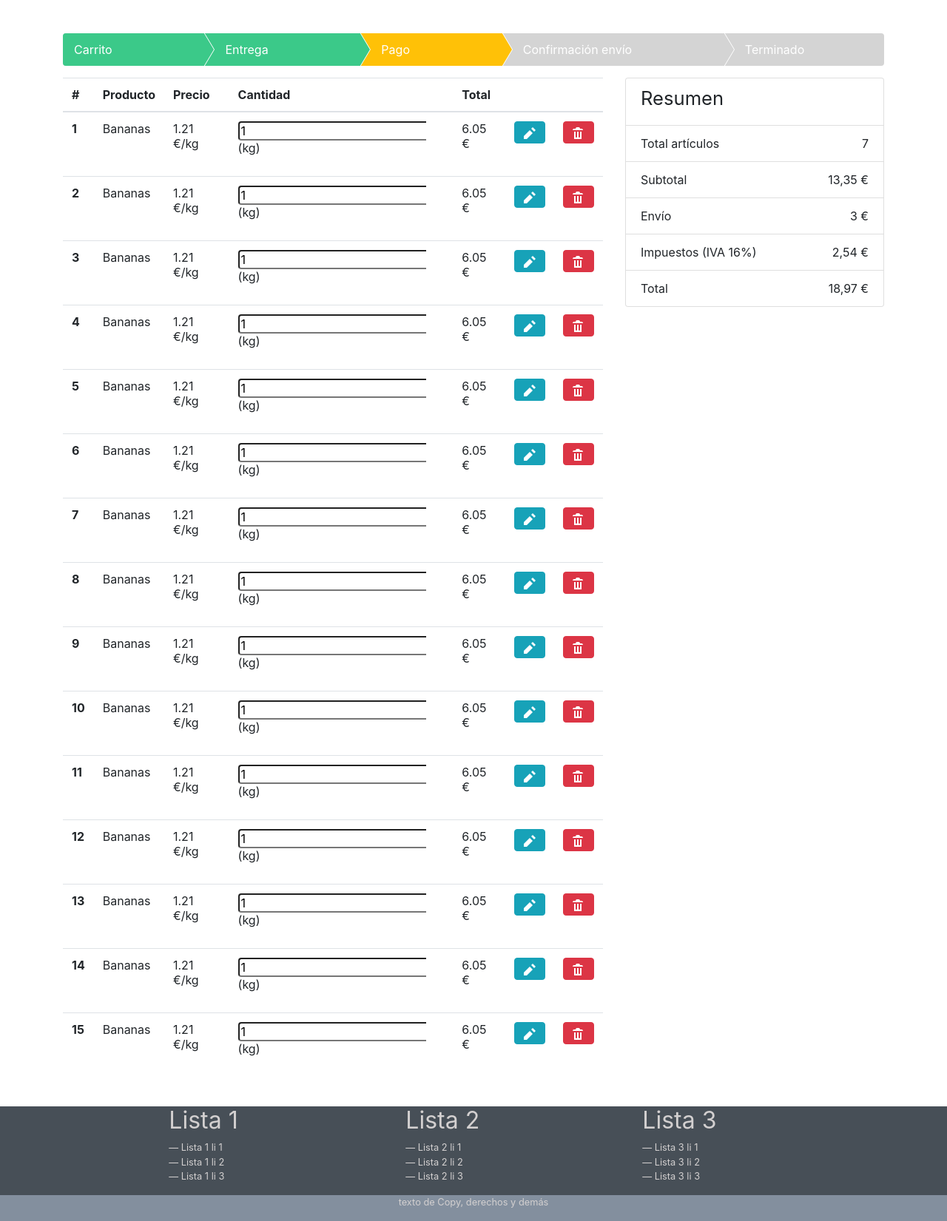
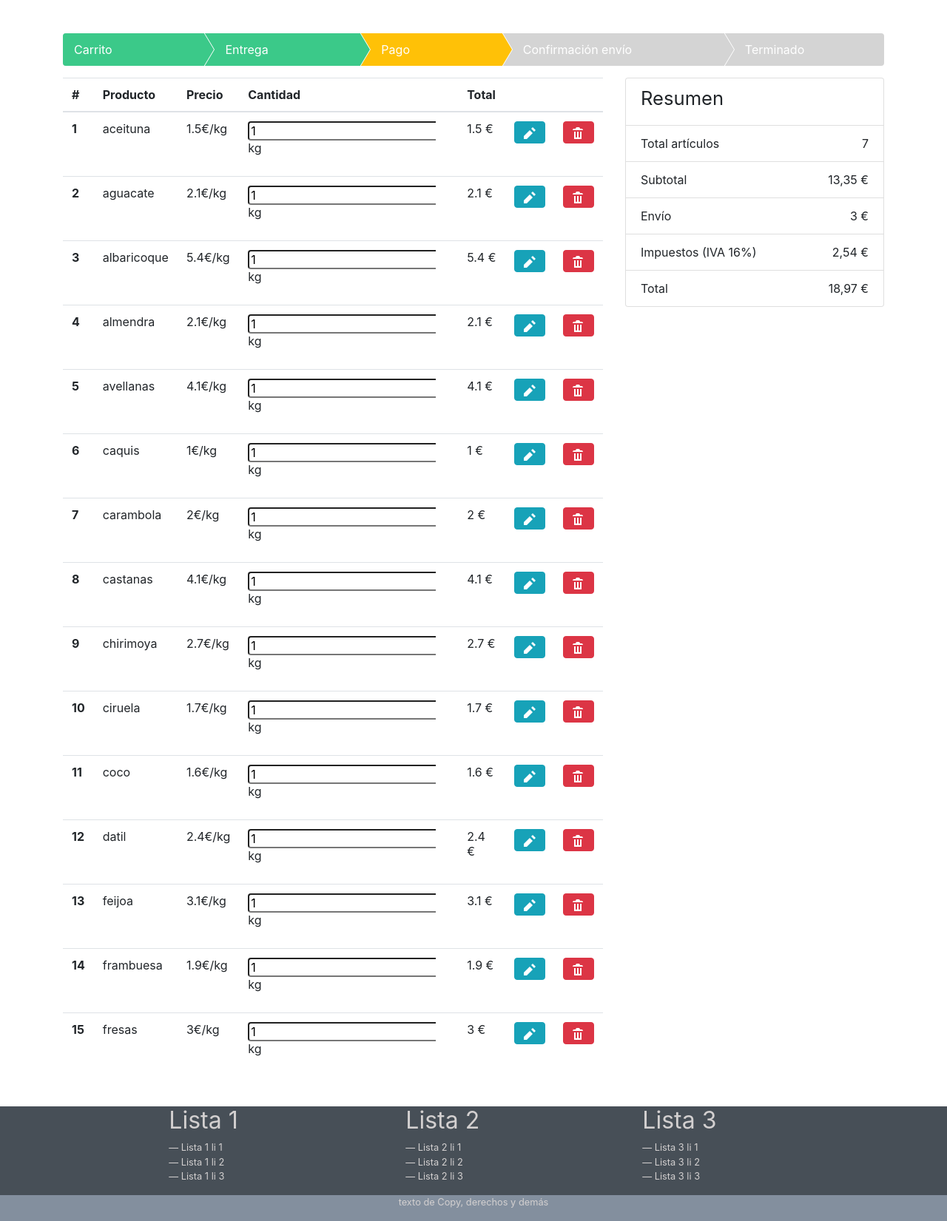
Before and after one commit to ipradasgomez/melonshop, a PHP site: page /cart.php in a window 1280 px wide. Shown: the part 80-1731 px from the top of the page at 74% size. Run offline with PHP 8.4, Linux system fonts and the light colour scheme; style sheets or scripts are compiled from the project's sources.

Commit message:
Actualización productos del carrito

```diff
--- a/init/init.php
+++ b/init/init.php
@@ -8,7 +8,7 @@
 
 	/*Configuramos las opciones iniciales de Smarty*/
 	$smarty->force_compile = true; /*Poner a false en producción*/
-	$smarty->debugging = false; /*Poner a false en producción*/
+	$smarty->debugging = true; /*Poner a false en producción*/
 	$smarty->caching = false; /*Aumenta el rendimiento si está a true*/
 	$smarty->cache_lifetime = 120;
 
--- a/web/cart.php
+++ b/web/cart.php
@@ -9,8 +9,25 @@
 require '../init/init.php';
 
 ///NUESTRO PHP
+$lista=[
+    [1,"aceituna",1.5,"aceituna_01.jpg","descripcion de producto","kg"],
+    [2,"aguacate",2.1,"aguacate_01.jpg","descripcion de producto","kg"],
+    [3,"albaricoque",5.4,"albaricoque_01.jpg","descripcion de producto","kg"],
+    [4,"almendra",2.1,"almendra_01.jpg","descripcion de producto","kg"],
+    [5,"avellanas",4.1,"avellanas_01.jpg","descripcion de producto","kg"],
+    [6,"caquis",1,"caquis_01.jpg","descripcion de producto","kg"],
+    [7,"carambola",2,"carambola_01.jpg","descripcion de producto","kg"],
+    [8,"castanas",4.1,"castanas_01.jpg","descripcion de producto","kg"],
+    [9,"chirimoya",2.7,"chirimoya_01.jpg","descripcion de producto","kg"],
+    [10,"ciruela",1.7,"ciruela_01.jpg","descripcion de producto","kg"],
+    [11,"coco",1.6,"coco_01.jpeg","descripcion de producto","kg"],
+    [12,"datil",2.4,"datil_01.jpeg","descripcion de producto","kg"],
+    [13,"feijoa",3.1,"feijoa_01.jpg","descripcion de producto","kg"],
+    [14,"frambuesa",1.9,"frambuesas_01.jpg","descripcion de producto","kg"],
+    [15,"fresas",3,"fresas_01.jpg","descripcion de producto","kg"]
+    ];
 
-
+$smarty->assign("lista", $lista);
 
 $smarty->assign("new", 10);
 //CARGAMOS EL TEMPLATE
--- a/web/templates/cart.tpl
+++ b/web/templates/cart.tpl
@@ -19,22 +19,23 @@ usuarioConectado=$usuarioConectado}
           </tr>
         </thead>
         <tbody>
-          {for $foo=1 to 15}
+
+          {foreach from=$lista item=producto}
           <tr>
-            <th scope="row">{$foo}</th>
-            <td>Bananas</td>
-            <td>1.21 €/kg</td>
+            <th scope="row">{$producto[0]}</th>
+            <td>{$producto[1]}</td>
+            <td>{$producto[2]}€/{$producto[5]}</td>
             <td>
               <form><input type="hidden" name="pid" value="pid"><input type="number" min="1" value="1" class=" inputCant"
-                  placeholder="Cantidad">(kg)</form>
+                  placeholder="Cantidad">{$producto[5]}</form>
             </td>
-            <td>6.05 €</td>
+            <td>{$producto[2]} €</td>
             <td><button type="button" class="btn btn-info" data-toggle="tooltip"
               data-placement="top" title="Aplicar cambios"><span class="oi oi-pencil"></span></button></td>
             <td><button type="button" class="btn btn-danger" data-toggle="tooltip"
               data-placement="top" title="Eliminar del carrito"><span class="oi oi-trash"></span></button></td>
           </tr>
-          {/for}
+          {/foreach}
         </tbody>
       </table>
     </div>
```
